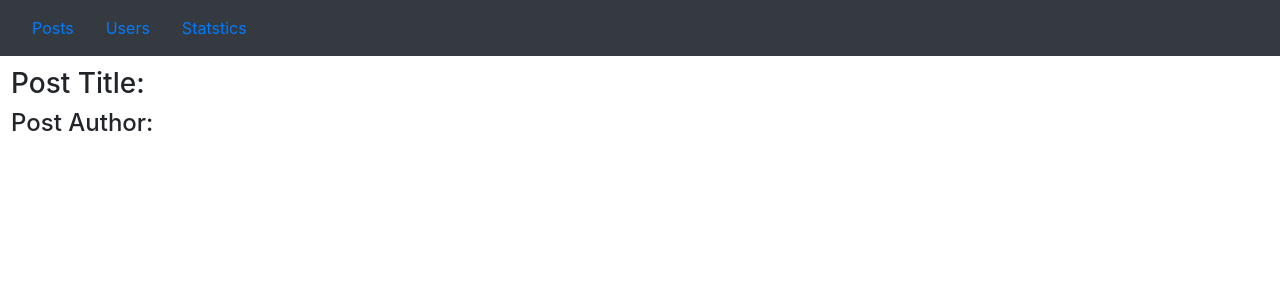
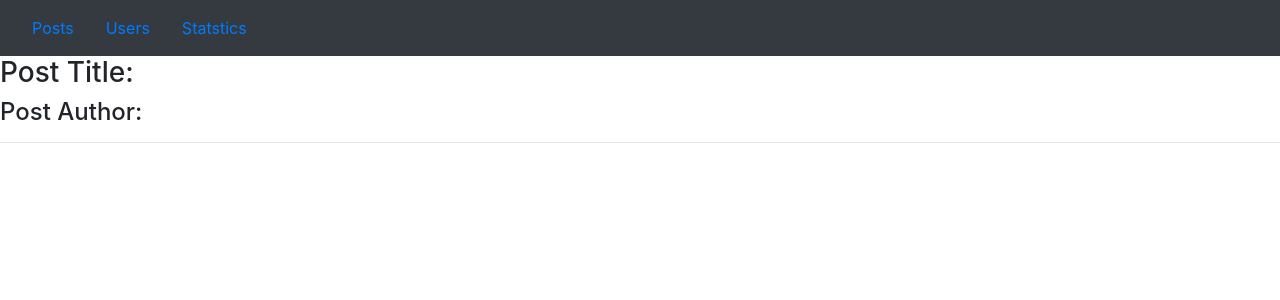
Before and after one commit to cipriRusu/Blogtype-Application, a React (Create React App) app in the folder blog-ui-react/: page /posts/1 in a window 1280 px wide. Shown: the top 300 px of the page. Built offline with nearby package versions, Linux system fonts and the light colour scheme; no server answers.

Commit message:
Removed inline styling

```diff
--- a/blog-ui-react/src/components/Post.js
+++ b/blog-ui-react/src/components/Post.js
@@ -4,7 +4,7 @@ import usePostsData from './usePostsData'
 const Post = ({ match }) => {
 	const post_data = usePostsData(`http://localhost:4449/api/posts/${match.params.id}`);
 	return (
-	<div style={{ display: 'grid', margin: '11px' }}>
+	<div>
 		<h3>Post Title: {post_data.title}</h3>
 		<h4>Post Author: {post_data.author}</h4>
 		<hr/>
```
